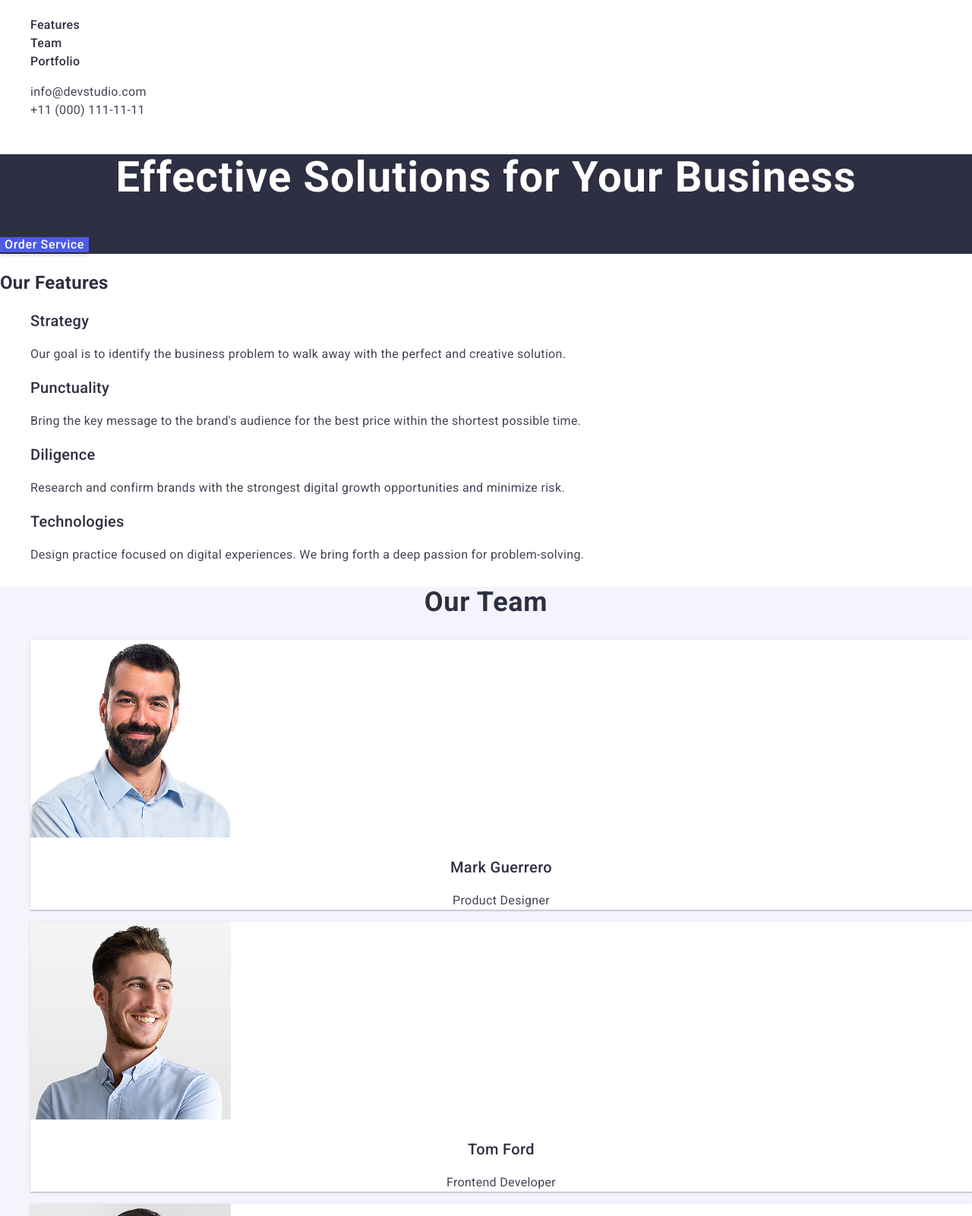
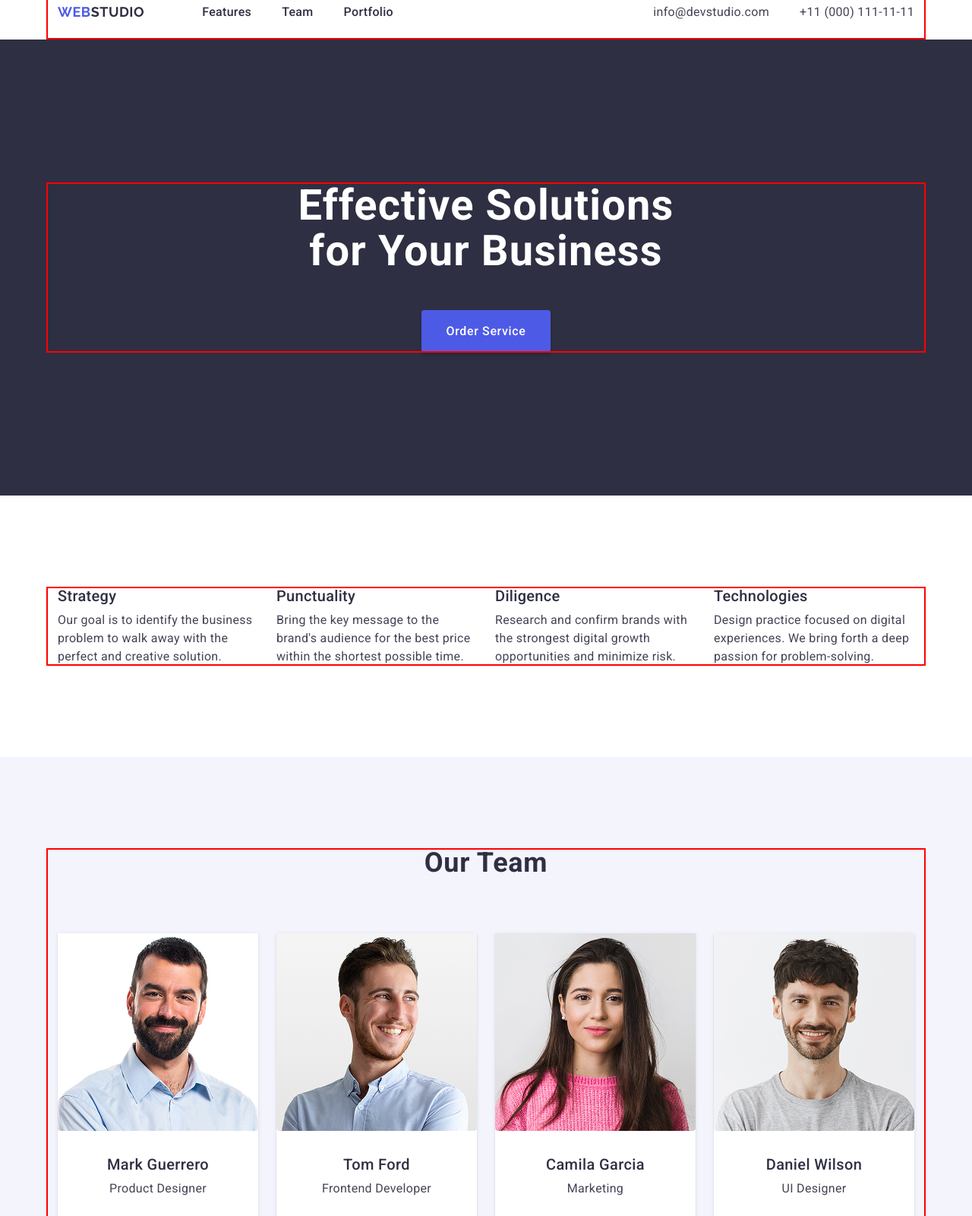
Before and after one commit to yelyzavetaaa0/goit-markup-hw-03, a plain HTML site: page index.html in a window 1280 px wide. Shown: the part 20-1620 px from the top of the page at 76% size. Drawn offline with nearby package versions, Linux system fonts and the light colour scheme.

Commit message:
add all info

```diff
--- a/css/common.css
+++ b/css/common.css
@@ -9,8 +9,21 @@ body {
   background: #fff;
 }
 
+h1,
+h2,
+h3,
+h4,
+h5,
+h6,
+p {
+  margin: 0;
+}
+
 ol,
 ul {
+  margin: 0;
+  padding: 0;
+
   list-style-type: none;
 }
 
@@ -23,18 +36,50 @@ button {
   cursor: pointer;
 }
 
+address {
+  font-style: normal;
+}
+
+img {
+  display: block;
+}
+
 /* Base style*/
+
+.sr-only {
+  position: absolute;
+  white-space: nowrap;
+  width: 1px;
+  height: 1px;
+  overflow: hidden;
+  border: 0;
+  padding: 0;
+  clip: rect(0 0 0 0);
+  clip-path: inset(100%);
+  margin: -1px;
+}
 
 .section {
   background-color: #f4f4fd;
+  padding: 120px 0;
 }
 
 .section-title {
+  margin-bottom: 72px;
   font-weight: 700;
   font-size: 36px;
   line-height: 1.11111;
   letter-spacing: 0.02em;
   text-align: center;
+}
+
+.container {
+  max-width: 1158px;
+  padding: 0 15px;
+  margin: 0 auto;
+
+  outline: 2px solid red;
+  outline-offset: -2px;
 }
 
 .logo {
@@ -50,6 +95,16 @@ button {
   color: #4d5ae5;
 }
 
+.footer-logo {
+  font-family: "Raleway", sans-serif;
+  font-weight: 700;
+  font-size: 18px;
+  line-height: 1.33333;
+  letter-spacing: 0.03em;
+  text-transform: uppercase;
+  color: #f4f4fd;
+}
+
 .footer-logo .accent {
   color: #4d5ae5;
 }
@@ -57,10 +112,21 @@ button {
 /* Button */
 
 .btn {
+  display: block;
+  margin: 0 auto;
+  padding: 16px 32px;
+  text-align: center;
+
   font-weight: 500;
+  font-size: 16px;
+  line-height: 1.5;
   letter-spacing: 0.04em;
   background-color: transparent;
   border: none;
+  border-radius: 4px;
+
+  min-width: 169px;
+  cursor: pointer;
 }
 .btn-filled {
   color: #fff;
--- a/css/features.css
+++ b/css/features.css
@@ -1,11 +1,17 @@
 .features {
   background: #fff;
+  padding: 120px 0;
 }
 .features-list {
+  display: flex;
+  justify-content: center;
+  gap: 24px;
 }
 .features-item {
+  width: 264px;
 }
 .features-subtitle {
+  margin-bottom: 8px;
   font-weight: 500;
   font-size: 20px;
   line-height: 1.2;
--- a/css/footer.css
+++ b/css/footer.css
@@ -1,16 +1,18 @@
 .footer {
+  padding: 100px 0;
   background: #2e2f42;
 }
-.footer-logo {
-  font-family: "Raleway", sans-serif;
-  font-weight: 700;
-  font-size: 18px;
-  line-height: 1.33333;
-  letter-spacing: 0.03em;
-  text-transform: uppercase;
+
+.footer .container {
+  display: flex;
+  align-items: flex-start;
+  justify-content: flex-start;
+  flex-direction: column;
+  gap: 16px;
+}
+
+.footer-desc {
+  font-weight: 400;
+  max-width: 264px;
   color: #f4f4fd;
 }
-.footer-desc {
-  font-weight: 400;
-  color: #f4f4fd;
-}
--- a/css/header.css
+++ b/css/header.css
@@ -1,15 +1,26 @@
 .page-header {
+}
+.page-header .container {
+  display: flex;
+  align-items: center;
 }
 .accent {
 }
 .main-nav {
+  margin-left: 76px;
 }
 .main-nav-list {
+  display: flex;
+  align-items: center;
+  gap: 40px;
 }
 .main-nav-item {
 }
 .main-nav-link {
+  display: block;
+  padding: 24px 0;
   font-weight: 500;
+  color: #2e2f42;
 }
 .main-nav-link:hover,
 .main-nav-link:focus {
@@ -17,12 +28,18 @@
 }
 .contacts {
   font-style: normal;
+  margin-left: auto;
 }
 .contacts-list {
+  display: flex;
+  align-items: center;
+  gap: 40px;
 }
 .contacts-item {
 }
 .contacts-link {
+  display: block;
+  padding: 24px 0;
   font-weight: 400;
   color: #434455;
 }
--- a/css/hero.css
+++ b/css/hero.css
@@ -1,11 +1,29 @@
 .hero {
   background-color: #2e2f42;
+  padding: 188px 0;
 }
+
+.hero .container {
+  display: flex;
+  max-width: 1158px;
+  flex-direction: column;
+  align-items: center;
+  text-align: center;
+}
+
+.hero-wrapper {
+  display: block;
+}
+
 .hero-title {
+  max-width: 496px;
+  margin-left: auto;
+  margin-right: auto;
+  margin-bottom: 48px;
+
   font-weight: 700;
   font-size: 56px;
   line-height: 1.07143;
   letter-spacing: 0.02em;
-  text-align: center;
   color: #fff;
 }
--- a/css/portfolio.css
+++ b/css/portfolio.css
@@ -1,17 +1,32 @@
 .portfolio {
+  padding: 120px 0;
 }
 .portfolio-title {
 }
 .portfolio-list {
+  display: flex;
+  flex-wrap: wrap;
+  column-gap: 24px;
+  row-gap: 48px;
 }
 .portfolio-pic {
 }
+.portfolio-info {
+  padding: 32px 16px;
+
+  border-bottom: 1px solid #e7e9fc;
+  border-left: 1px solid #e7e9fc;
+  border-right: 1px solid #e7e9fc;
+}
 .portfolio-item {
+  width: calc(100% - 24px * 2) / 3;
+  background: #fff;
 }
 .portfolio-name {
   font-weight: 500;
   font-size: 20px;
   line-height: 1.2;
+  margin-bottom: 8px;
 }
 .portfolio-type {
   font-weight: 400;
--- a/css/team.css
+++ b/css/team.css
@@ -1,8 +1,21 @@
 .team {
+  background-color: #f4f4fd;
+  padding: 120px 0;
 }
 .team-title {
+  font-size: 36px;
+  line-height: 1.11;
+  letter-spacing: 0.02em;
+  text-transform: capitalize;
+  text-align: center;
+  color: #2e2f42;
+  margin-bottom: 72px;
 }
 .team-list {
+  display: flex;
+  flex-wrap: wrap;
+  gap: 24px;
+  justify-content: center;
 }
 .team-item {
   box-shadow:
@@ -10,18 +23,30 @@
     0 1px 1px 0 rgba(46, 47, 66, 0.16),
     0 1px 6px 0 rgba(46, 47, 66, 0.08);
   background: #fff;
+
+  width: calc((100% - 72px) / 4);
+
+  padding-bottom: 32px;
+  padding-left: 16px;
+  padding-right: 16px;
+  box-sizing: border-box;
 }
 .team-ill {
+  display: block;
+  height: auto;
+  width: calc(100% + 32px);
+  margin-left: -16px;
+  border-radius: 0 0 4px 4px;
 }
-.team-name {
+.team .team-name {
   font-weight: 500;
   font-size: 20px;
   line-height: 1.2;
   letter-spacing: 0.02em;
   text-align: center;
-}
-.team-name {
-  text-align: center;
+
+  margin-top: 32px;
+  margin-bottom: 8px;
 }
 .team-type {
   font-weight: 400;
--- a/index.html
+++ b/index.html
@@ -25,6 +25,7 @@
   <body>
     <!-- Header section -->
     <header class="page-header" id="header">
+      <div class="container">
         <a class="logo" href="./index.html"
           ><span class="accent">Web</span>Studio</a
         >
@@ -55,22 +56,28 @@
             </li>
           </ul>
         </address>
+      </div>
     </header>
     <main>
       <!-- Hero -->
       <section class="hero" id="hero">
+        <div class="container">
+          <div class="hero-wrapper">
             <h1 class="hero-title">Effective Solutions for Your Business</h1>
             <button class="btn btn-filled" type="button">Order Service</button>
+          </div>
+        </div>
       </section>
       <!-- Features -->
       <section class="features" id="features">
-        <h2>Our Features</h2>
+        <div class="container">
+          <h2 class="sr-only">Our Features</h2>
           <ul class="features-list">
             <li class="features-item">
               <h3 class="features-subtitle">Strategy</h3>
               <p class="features-desc">
-              Our goal is to identify the business problem to walk away with the
-              perfect and creative solution.
+                Our goal is to identify the business problem to walk away with
+                the perfect and creative solution.
               </p>
             </li>
             <li class="features-item">
@@ -95,9 +102,11 @@
               </p>
             </li>
           </ul>
+        </div>
       </section>
       <!-- Team -->
       <section class="team section" id="team">
+        <div class="container">
           <h2 class="team-title section-title">Our Team</h2>
           <ul class="team-list">
             <li class="team-item">
@@ -145,9 +154,11 @@
               <p class="team-type">UI Designer</p>
             </li>
           </ul>
+        </div>
       </section>
       <!--Portfolio-->
       <section class="portfolio" id="portfolio">
+        <div class="container">
           <h2 class="portfolio-title section-title">Our Portfolio</h2>
           <ul class="portfolio-list">
             <li class="portfolio-item">
@@ -158,8 +169,10 @@
                 width="360"
                 height="300"
               />
+              <div class="portfolio-info">
                 <h3 class="portfolio-name">Banking App</h3>
                 <p class="portfolio-type">App</p>
+              </div>
             </li>
             <li class="portfolio-item">
               <img
@@ -169,8 +182,10 @@
                 width="360"
                 height="300"
               />
+              <div class="portfolio-info">
                 <h3 class="portfolio-name">Cashless Payment</h3>
                 <p class="portfolio-type">Marketing</p>
+              </div>
             </li>
             <li class="portfolio-item">
               <img
@@ -180,8 +195,10 @@
                 width="360"
                 height="300"
               />
+              <div class="portfolio-info">
                 <h3 class="portfolio-name">Meditation App</h3>
                 <p class="portfolio-type">App</p>
+              </div>
             </li>
             <li class="portfolio-item">
               <img
@@ -191,8 +208,10 @@
                 width="360"
                 height="300"
               />
+              <div class="portfolio-info">
                 <h3 class="portfolio-name">Taxi Service</h3>
                 <p class="portfolio-type">Marketing</p>
+              </div>
             </li>
             <li class="portfolio-item">
               <img
@@ -202,8 +221,10 @@
                 width="360"
                 height="300"
               />
+              <div class="portfolio-info">
                 <h3 class="portfolio-name">Screen Illustrations</h3>
                 <p class="portfolio-type">Design</p>
+              </div>
             </li>
             <li class="portfolio-item">
               <img
@@ -213,21 +234,26 @@
                 width="360"
                 height="300"
               />
+              <div class="portfolio-info">
                 <h3 class="portfolio-name">Online Courses</h3>
                 <p class="portfolio-type">Marketing</p>
+              </div>
             </li>
           </ul>
+        </div>
       </section>
     </main>
     <!-- Footer section -->
     <footer class="footer" id="footer">
+      <div class="container">
         <a class="footer-logo" href="./index.html"
           ><span class="accent">Web</span>Studio</a
         >
         <p class="footer-desc">
-        Increase the flow of customers and sales for your business with digital
-        marketing & growth solutions.
+          Increase the flow of customers and sales for your business with
+          digital marketing & growth solutions.
         </p>
+      </div>
     </footer>
   </body>
 </html>
```
Lines whose indentation alone changed are shown as unchanged.
